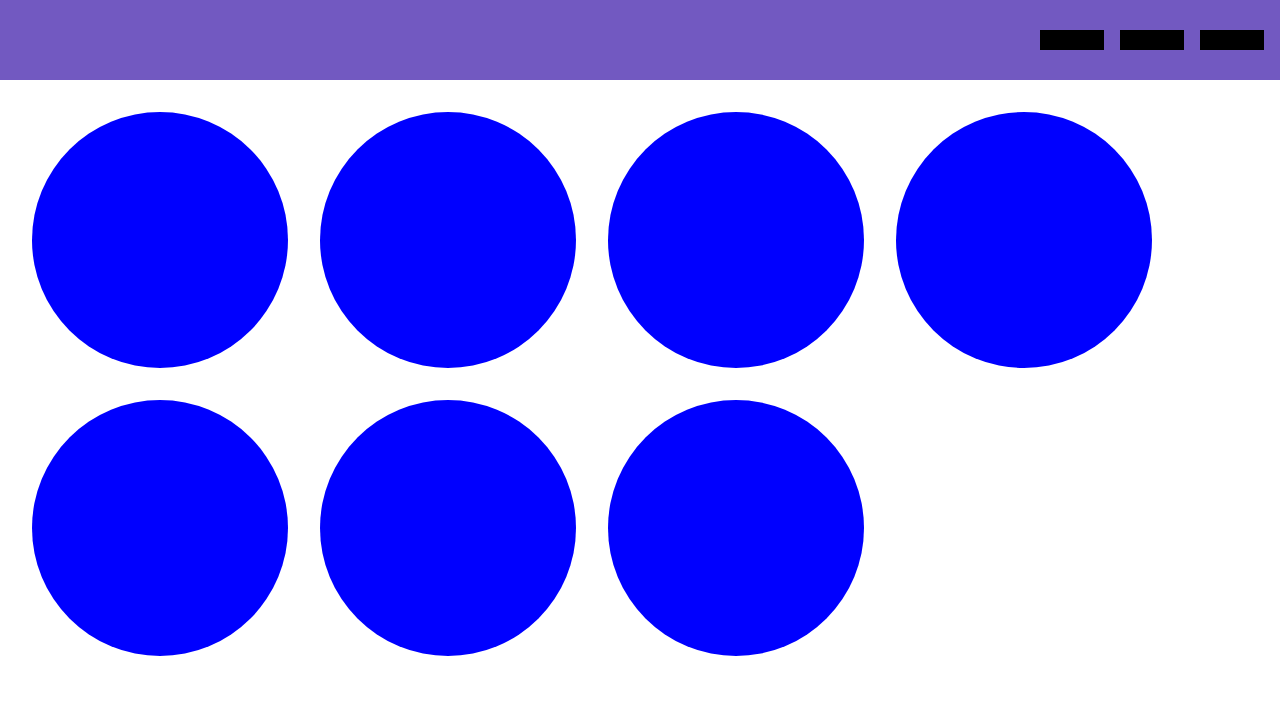
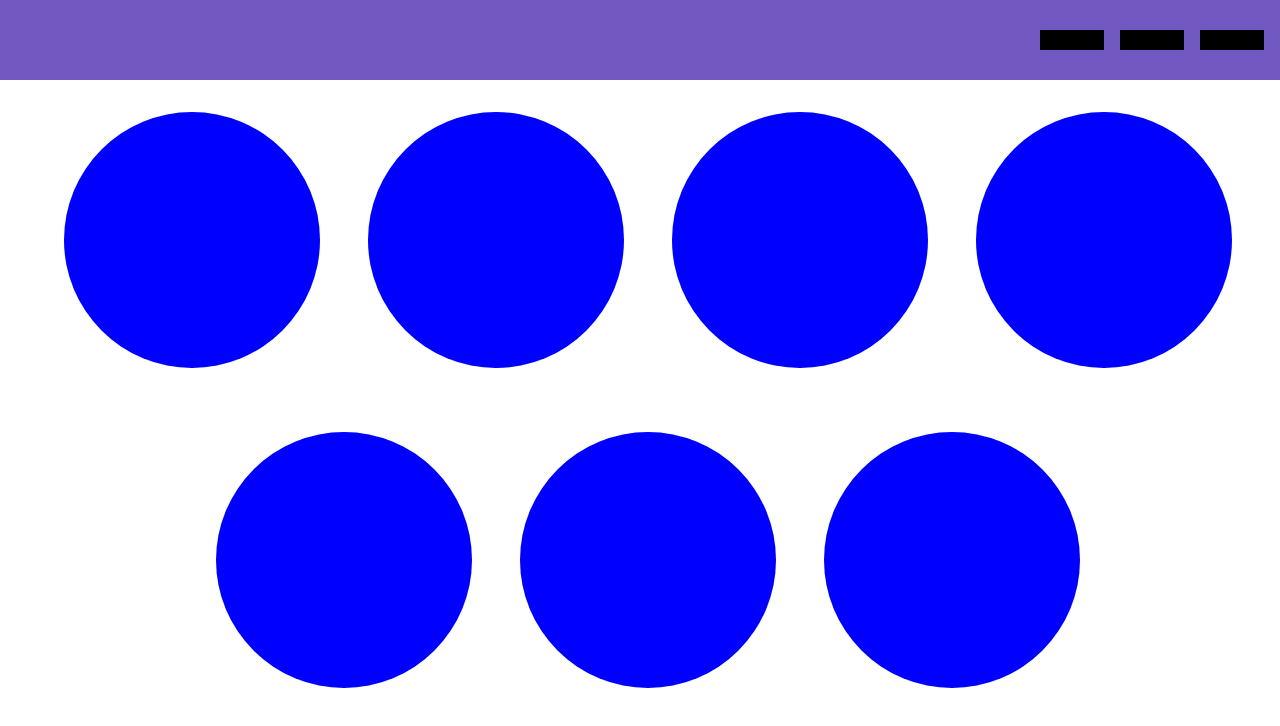
Before and after one commit to marioli99/MeuPortifolio, a React (Create React App) app: page /Projetos in a window 1280 px wide. Shown: the top 726 px of the page. Built offline with nearby package versions, Linux system fonts and the light colour scheme.

Commit message:
ajustes imagens Projects #2

```diff
--- a/src/Components/Projects/ProjectsStyle.js
+++ b/src/Components/Projects/ProjectsStyle.js
@@ -3,6 +3,8 @@ import styled from "styled-components";
 export const ContainerProjects = styled.div`
   display: flex;
   flex-wrap: wrap;
+  align-items: center;
+  justify-content: center;
 `;
 
 export const image = styled.div`
@@ -10,6 +12,5 @@ export const image = styled.div`
   width: 20vw;
   height: 20vw;
   border-radius: 50%;
-  margin-left: 2rem;
-  margin-top: 2rem;
+  margin: 2rem 1rem 2rem 2rem;
 `;
```
